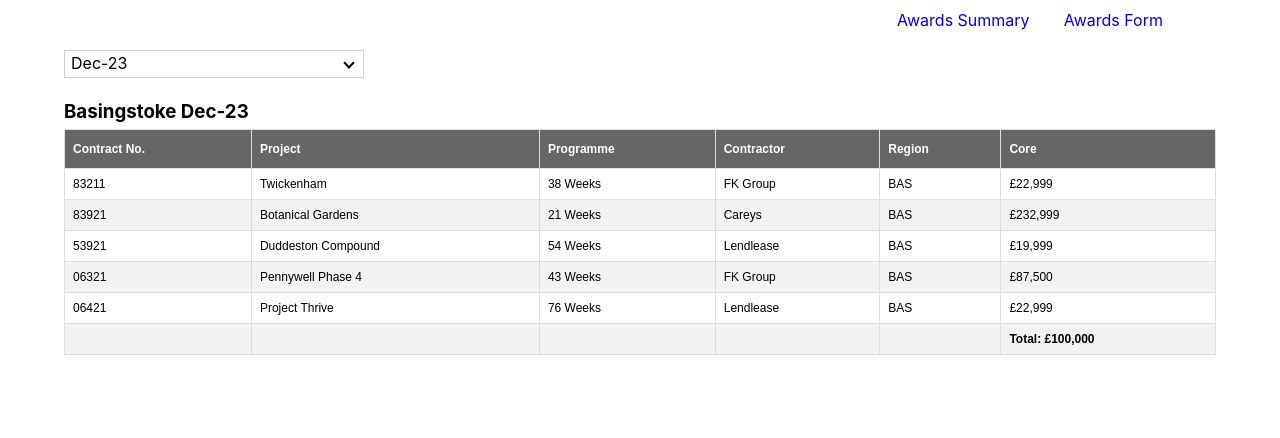
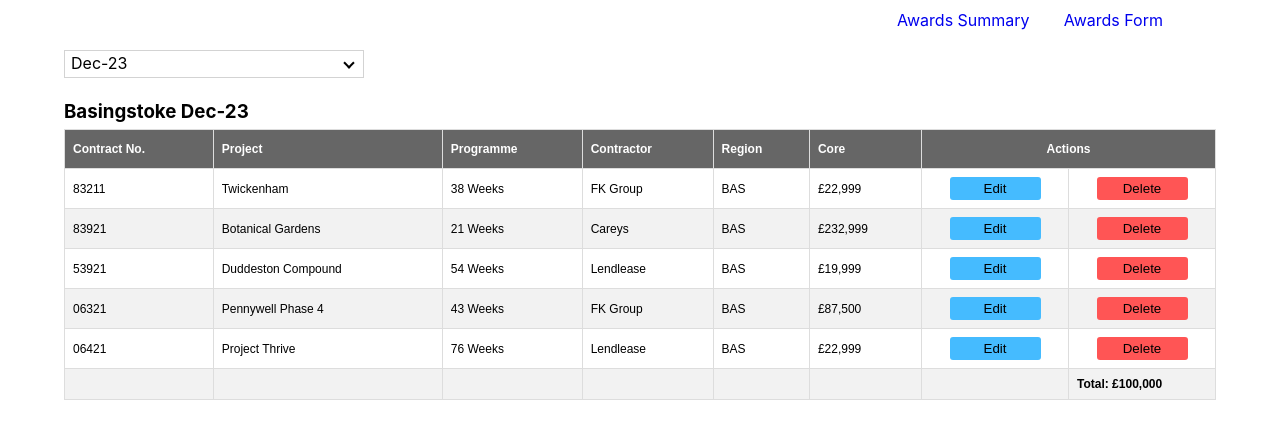
Before and after one commit to stalliardo/contract-awards, a React (Create React App) app in the folder client/: page /awards-form in a window 1280 px wide. Shown: the top 438 px of the page. Built offline with nearby package versions, Linux system fonts and the light colour scheme.

Commit message:
Added buttons to the awardsForm comp

```diff
--- a/client/src/components/awards/AwardsForm.js
+++ b/client/src/components/awards/AwardsForm.js
@@ -23,6 +23,7 @@ const AwardsForm = () => {
                             <th>Contractor</th>
                             <th>Region</th>
                             <th>Core</th>
+                            <th colSpan="2" style={{textAlign: "center"}}>Actions</th>
                         </tr>
                     </thead>
                     <tbody>
@@ -33,6 +34,12 @@ const AwardsForm = () => {
                             <td>FK Group</td>
                             <td>BAS</td>
                             <td>£22,999</td>
+                            <td className='table-actions-cell'>
+                                <button className='table-actions-cell edit'>Edit</button>
+                            </td>
+                            <td className='table-actions-cell'>
+                                <button className='table-actions-cell delete'>Delete</button>
+                            </td>
                         </tr>
                         <tr>
                             <td>83921</td>
@@ -41,6 +48,12 @@ const AwardsForm = () => {
                             <td>Careys</td>
                             <td>BAS</td>
                             <td>£232,999</td>
+                            <td className='table-actions-cell'>
+                                <button className='table-actions-cell edit'>Edit</button>
+                            </td>
+                            <td className='table-actions-cell'>
+                                <button className='table-actions-cell delete'>Delete</button>
+                            </td>
                         </tr>
                         <tr>
                             <td>53921</td>
@@ -49,6 +62,12 @@ const AwardsForm = () => {
                             <td>Lendlease</td>
                             <td>BAS</td>
                             <td>£19,999</td>
+                            <td className='table-actions-cell'>
+                                <button className='table-actions-cell edit'>Edit</button>
+                            </td>
+                            <td className='table-actions-cell'>
+                                <button className='table-actions-cell delete'>Delete</button>
+                            </td>
                         </tr>
                         <tr>
                             <td>06321</td>
@@ -57,6 +76,12 @@ const AwardsForm = () => {
                             <td>FK Group</td>
                             <td>BAS</td>
                             <td>£87,500</td>
+                            <td className='table-actions-cell'>
+                                <button className='table-actions-cell edit'>Edit</button>
+                            </td>
+                            <td className='table-actions-cell'>
+                                <button className='table-actions-cell delete'>Delete</button>
+                            </td>
                         </tr>
                         <tr>
                             <td>06421</td>
@@ -65,8 +90,16 @@ const AwardsForm = () => {
                             <td>Lendlease</td>
                             <td>BAS</td>
                             <td>£22,999</td>
+                            <td className='table-actions-cell'>
+                                <button className='table-actions-cell edit'>Edit</button>
+                            </td>
+                            <td className='table-actions-cell'>
+                                <button className='table-actions-cell delete'>Delete</button>
+                            </td>
                         </tr>
                         <tr className='last-row'>
+                            <td></td>
+                            <td></td>
                             <td></td>
                             <td></td>
                             <td></td>
--- a/client/src/index.css
+++ b/client/src/index.css
@@ -32,6 +32,36 @@ code {
   font-size: 12px;
   width: 100%;
   border-collapse: collapse;
+
+  .table-actions-cell {
+    text-align: center;
+    width: 130px;
+
+    button {
+      border-radius: 3px;
+      padding: 4px 8px;
+      border: none;
+      width: 70%;
+    }
+
+    button:hover {
+      cursor: pointer;
+    }
+
+    .edit {
+      background-color: rgb(69, 187, 255);
+      &:hover {
+        background-color: rgb(155, 218, 255);
+      }
+    }
+
+    .delete {
+      background-color: rgb(255, 85, 85);
+      &:hover {
+        background-color: rgb(255, 154, 154);
+      }
+    }
+  }
 }
 
 #awards-table .last-cell {
```
